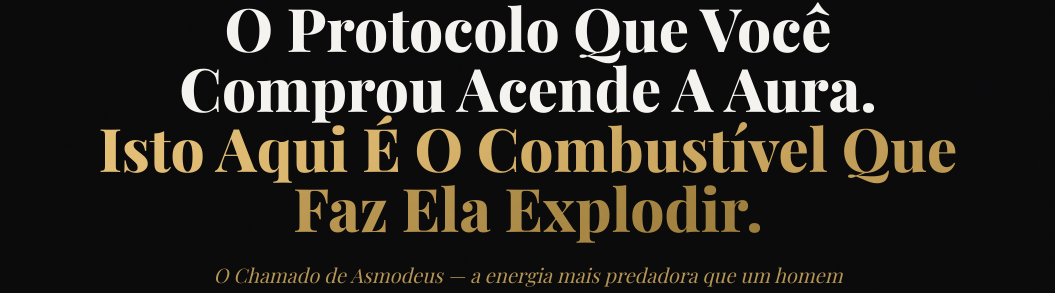
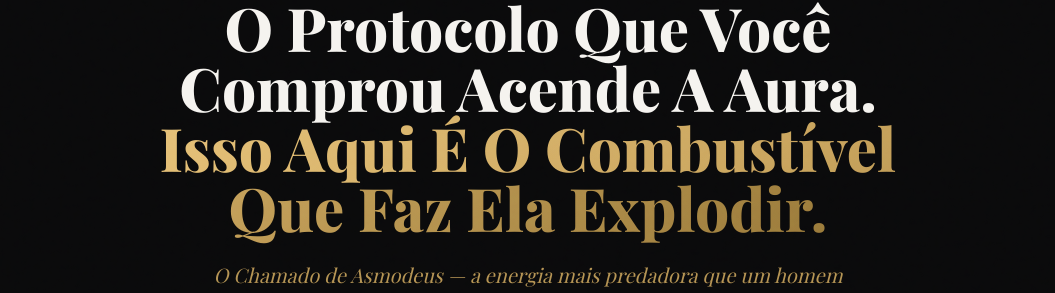
Before and after one commit to pagamentospablorodriguez-dev/AP-UP, a React (Vite) app: page /oto2 in a window 1280 px wide. Shown: the part 178-471 px from the top of the page, without its empty margins (112-1167 px from the left). Built offline with nearby package versions, Linux system fonts and the light colour scheme; a web font is replaced by a local one.

Commit message:
Update Oto2.tsx

```diff
--- a/src/screens/Oto2.tsx
+++ b/src/screens/Oto2.tsx
@@ -101,7 +101,7 @@
         <h1 className="reveal mt-8 font-serif text-4xl font-extrabold leading-[1.1] text-cream sm:text-5xl md:text-6xl">
           O Protocolo Que Você Comprou Acende A Aura.
           <br />
-          <span className="gold-text">Isto Aqui É O Combustível Que Faz Ela Explodir.</span>
+          <span className="gold-text">Isso Aqui É O Combustível Que Faz Ela Explodir.</span>
         </h1>
 
         <p className="reveal mx-auto mt-6 max-w-2xl font-serif text-xl italic text-gold/90">
```
